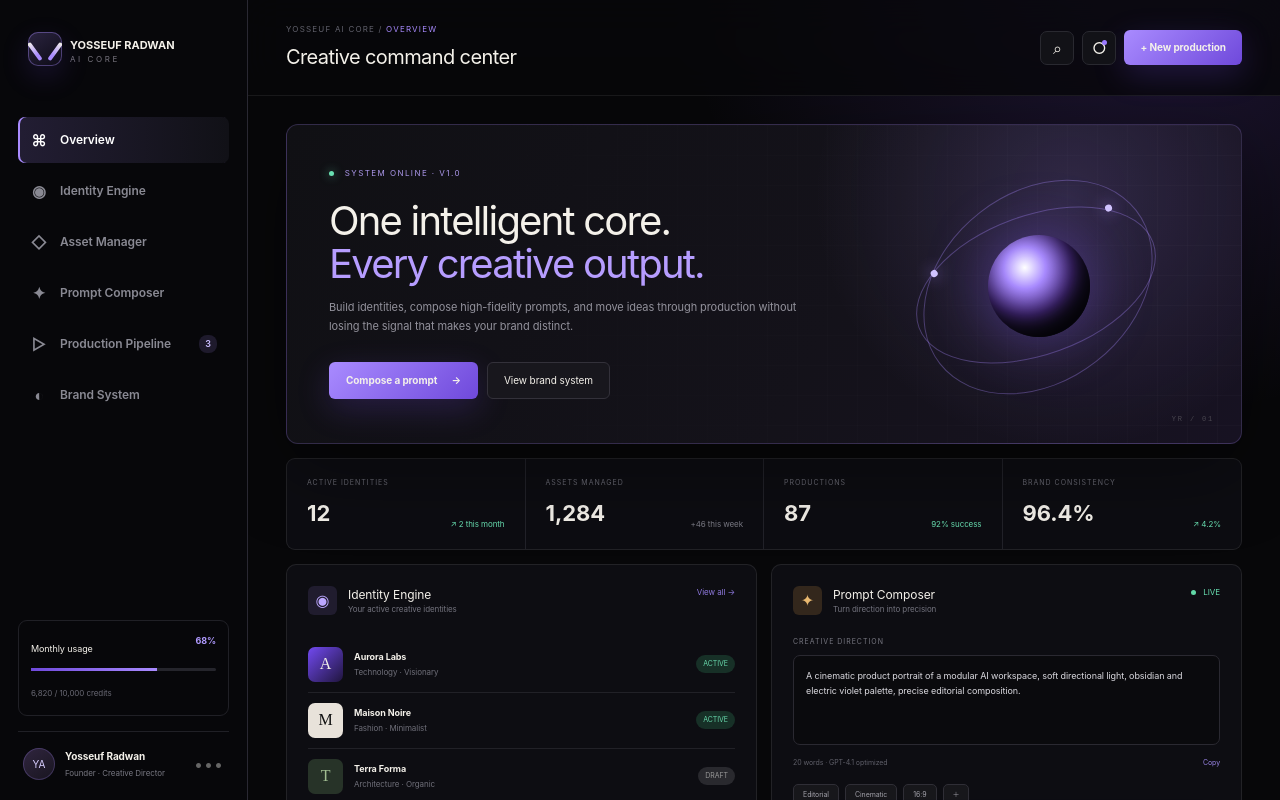
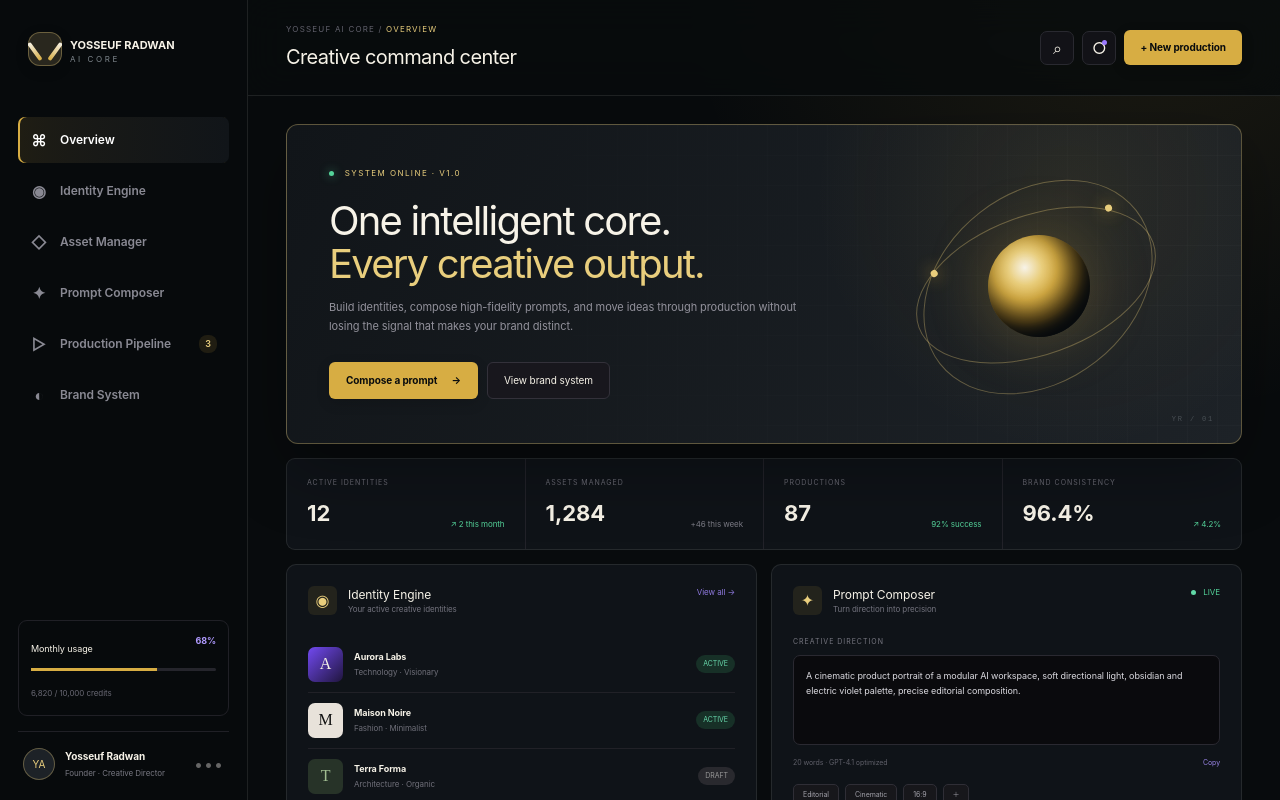
Before and after one commit to Yosseuf3/yosseuf-ai-core, a Next.js app: page / in a window 1280 px wide. Shown: the top 800 px of the page. Built offline with nearby package versions, Linux system fonts and the light colour scheme.

Commit message:
feat: migrate AI Core to YOSSEUF Foundation v1
Adopt YOSSEUF Design System Foundation v1.0.0 through a semantic product adapter, accessibility and RTL safeguards, migration validation, and a required CI quality gate.

```diff
--- a/app/brand.css
+++ b/app/brand.css
@@ -1,45 +1,94 @@
-/* YOSSEUF RADWAN — Brand layer
-   A reversible identity layer over the product UI. */
+/* YOSSEUF Foundation v1.0.0 product adapter.
+   Product rules consume semantic roles only. Palette values live in this root adapter. */
+:root {
+  --palette-neutral-0: #ffffff;
+  --palette-neutral-50: #f7f3e8;
+  --palette-neutral-300: #b8bab8;
+  --palette-neutral-500: #7f878d;
+  --palette-neutral-700: #3c444a;
+  --palette-neutral-800: #293036;
+  --palette-neutral-850: #1d2227;
+  --palette-neutral-900: #111519;
+  --palette-neutral-950: #080b0d;
+  --palette-neutral-1000: #000000;
+  --palette-gold-100: #f8ebbd;
+  --palette-gold-300: #e9ce7d;
+  --palette-gold-500: #d7ad43;
+  --palette-gold-600: #b98b25;
+  --palette-gold-700: #8c681d;
+  --palette-green-100: #cdf5e2;
+  --palette-green-500: #54d39a;
+  --palette-green-900: #123b2b;
+  --palette-red-100: #ffdada;
+  --palette-red-500: #ef7777;
+  --palette-blue-100: #d8e9ff;
+  --palette-blue-500: #6ca8ff;
 
-:root {
-  --yr-obsidian: #070709;
-  --yr-carbon: #0d0d11;
-  --yr-surface: #121218;
-  --yr-line: #292832;
-  --yr-ivory: #f4f1ea;
-  --yr-muted: #8e8b94;
-  --yr-apex: #a98bff;
-  --yr-apex-deep: #6f49db;
-  --yr-signal: #69e0b2;
-  --yr-warm: #e9b86f;
-  --yr-radius: 12px;
-  --yr-shadow: 0 24px 80px rgba(0,0,0,.38);
+  --surface-canvas: var(--palette-neutral-950);
+  --surface-sidebar: color-mix(in srgb, var(--palette-neutral-950) 97%, transparent);
+  --surface-panel: var(--palette-neutral-900);
+  --surface-panel-raised: var(--palette-neutral-850);
+  --surface-control: color-mix(in srgb, var(--palette-neutral-850) 82%, var(--palette-neutral-950));
+  --surface-overlay: color-mix(in srgb, var(--palette-neutral-1000) 76%, transparent);
+  --text-primary: var(--palette-neutral-50);
+  --text-secondary: var(--palette-neutral-300);
+  --text-muted: var(--palette-neutral-500);
+  --text-inverse: var(--palette-neutral-950);
+  --border-subtle: color-mix(in srgb, var(--palette-neutral-300) 13%, transparent);
+  --border-strong: color-mix(in srgb, var(--palette-gold-300) 34%, transparent);
+  --accent-primary: var(--palette-gold-500);
+  --accent-primary-hover: var(--palette-gold-300);
+  --accent-primary-pressed: var(--palette-gold-600);
+  --accent-on-primary: var(--palette-neutral-950);
+  --status-success: var(--palette-green-500);
+  --status-danger: var(--palette-red-500);
+  --status-info: var(--palette-blue-500);
+  --focus-ring: 0 0 0 3px color-mix(in srgb, var(--palette-gold-500) 38%, transparent);
+  --shadow-sm: 0 4px 14px color-mix(in srgb, var(--palette-neutral-1000) 14%, transparent);
+  --shadow-md: 0 14px 40px color-mix(in srgb, var(--palette-neutral-1000) 20%, transparent);
+  --shadow-lg: 0 24px 70px color-mix(in srgb, var(--palette-neutral-1000) 32%, transparent);
+  --radius-sm: .5rem;
+  --radius-md: .75rem;
+  --radius-lg: 1.125rem;
+  --motion-fast: 120ms;
+  --motion-normal: 180ms;
+  --motion-slow: 280ms;
+  --ease-standard: cubic-bezier(.2, 0, 0, 1);
+
+  /* Temporary compatibility aliases. Remove after all legacy CSS is converted. */
+  --ink: var(--surface-canvas);
+  --panel: var(--surface-panel);
+  --line: var(--border-subtle);
+  --muted: var(--text-muted);
+  --violet: var(--accent-primary);
+  --green: var(--status-success);
 }
 
 body {
-  background: var(--yr-obsidian);
-  color: var(--yr-ivory);
+  background: var(--surface-canvas);
+  color: var(--text-primary);
   letter-spacing: -.005em;
 }
 
 .shell {
   background:
-    radial-gradient(circle at 90% -5%, rgba(123,77,223,.22), transparent 28%),
-    radial-gradient(circle at 30% 105%, rgba(105,224,178,.07), transparent 27%),
-    var(--yr-obsidian);
+    radial-gradient(circle at 90% -5%, color-mix(in srgb, var(--accent-primary) 11%, transparent), transparent 28%),
+    radial-gradient(circle at 30% 105%, color-mix(in srgb, var(--status-success) 5%, transparent), transparent 27%),
+    var(--surface-canvas);
 }
 
 .sidebar {
-  background: rgba(8,8,11,.97);
-  border-right-color: var(--yr-line);
+  background: var(--surface-sidebar);
+  border-inline-end-color: var(--border-subtle);
+  border-right-color: var(--border-subtle);
 }
 
-/* The Apex monogram */
 .brand-mark {
   grid-template-columns: 42px 1fr;
   grid-template-rows: 24px 16px;
   min-width: 190px;
 }
+
 .brand-mark > span {
   position: relative;
   width: 34px;
@@ -47,137 +96,110 @@ body {
   color: transparent;
   border: 0;
   transform: none;
-  border-radius: 10px;
+  border-radius: var(--radius-md);
   overflow: hidden;
-  background: linear-gradient(145deg, rgba(169,139,255,.22), rgba(111,73,219,.06));
-  box-shadow: inset 0 0 0 1px rgba(169,139,255,.38), 0 10px 28px rgba(111,73,219,.18);
+  background: color-mix(in srgb, var(--accent-primary) 12%, var(--surface-panel));
+  box-shadow: inset 0 0 0 1px var(--border-strong), var(--shadow-sm);
 }
+
 .brand-mark > span::before,
 .brand-mark > span::after {
   content: "";
   position: absolute;
-  background: linear-gradient(180deg, #f4f1ea, #a98bff 72%);
+  width: 4px;
+  height: 21px;
+  top: 7px;
+  background: linear-gradient(180deg, var(--text-primary), var(--accent-primary));
   border-radius: 999px;
   transform-origin: bottom center;
 }
-.brand-mark > span::before {
-  width: 4px;
-  height: 21px;
-  left: 11px;
-  top: 7px;
-  transform: rotate(-36deg);
-}
-.brand-mark > span::after {
-  width: 4px;
-  height: 21px;
-  right: 11px;
-  top: 7px;
-  transform: rotate(36deg);
-}
-.brand-mark b {
-  font-size: 0;
-  letter-spacing: .18em;
-}
-.brand-mark b::after {
-  content: "YOSSEUF RADWAN";
-  font-size: 11px;
-  font-weight: 750;
-}
-.brand-mark small {
-  color: #77747e;
-  letter-spacing: .32em;
-}
+.brand-mark > span::before { left: 11px; transform: rotate(-36deg); }
+.brand-mark > span::after { right: 11px; transform: rotate(36deg); }
+.brand-mark b { font-size: 0; letter-spacing: .18em; }
+.brand-mark b::after { content: "YOSSEUF RADWAN"; font-size: 11px; font-weight: 700; }
+.brand-mark small { color: var(--text-muted); letter-spacing: .32em; }
 
 .nav-item.active {
-  background: linear-gradient(90deg, rgba(169,139,255,.17), rgba(18,18,24,.9));
-  box-shadow: inset 2px 0 var(--yr-apex);
+  background: linear-gradient(90deg, color-mix(in srgb, var(--accent-primary) 12%, transparent), var(--surface-panel));
+  box-shadow: inset 2px 0 var(--accent-primary);
 }
-.nav-item:hover { background: #15151b; }
-.nav-item i { background: rgba(169,139,255,.14); color: #cabdff; }
-
-.profile > span {
-  background: linear-gradient(145deg, #30253f, #18151f);
-  color: #d8ceff;
-  box-shadow: inset 0 0 0 1px rgba(169,139,255,.24);
-}
+.nav-item:hover { background: var(--surface-panel-raised); color: var(--text-primary); }
+.nav-item i { background: color-mix(in srgb, var(--accent-primary) 12%, transparent); color: var(--accent-primary-hover); }
+.profile > span { background: var(--surface-panel-raised); color: var(--accent-primary-hover); box-shadow: inset 0 0 0 1px var(--border-strong); }
 .profile b { font-size: 0; }
 .profile b::after { content: "Yosseuf Radwan"; font-size: 10px; }
 .profile small { font-size: 0; }
 .profile small::after { content: "Founder · Creative Director"; font-size: 8px; }
 
-header {
-  background: rgba(7,7,9,.78);
-  border-bottom-color: rgba(255,255,255,.07);
-}
-header p span { color: var(--yr-apex); }
+header { background: color-mix(in srgb, var(--surface-canvas) 82%, transparent); border-bottom-color: var(--border-subtle); }
+header p span,
+.hero-card h2 span,
+.production-hero h2 span,
+.eyebrow { color: var(--accent-primary-hover); }
 
 .primary,
 .generate,
 .view-actions button:last-child {
-  background: linear-gradient(135deg, var(--yr-apex), var(--yr-apex-deep));
-  box-shadow: 0 10px 32px rgba(111,73,219,.24);
+  color: var(--accent-on-primary);
+  background: var(--accent-primary);
+  box-shadow: var(--shadow-sm);
 }
 .primary:hover,
 .generate:hover,
-.view-actions button:last-child:hover { filter: brightness(1.08); transform: translateY(-1px); }
-button { transition: transform .18s ease, filter .18s ease, background .18s ease, border-color .18s ease; }
+.view-actions button:last-child:hover { background: var(--accent-primary-hover); transform: translateY(-1px); }
+.primary:active,
+.generate:active,
+.view-actions button:last-child:active { background: var(--accent-primary-pressed); transform: translateY(0); }
+
+button,
+a,
+textarea { transition: color var(--motion-normal) var(--ease-standard), background var(--motion-normal) var(--ease-standard), border-color var(--motion-normal) var(--ease-standard), transform var(--motion-normal) var(--ease-standard); }
+button:focus-visible,
+a:focus-visible,
+textarea:focus-visible { outline: 0; box-shadow: var(--focus-ring); }
+button:disabled { opacity: .45; cursor: not-allowed; }
 
 .hero-card,
 .production-hero {
-  border-color: rgba(169,139,255,.22);
-  background:
-    radial-gradient(circle at 82% 22%, rgba(169,139,255,.18), transparent 31%),
-    linear-gradient(118deg, #101014 0%, #14121a 58%, #171222 100%);
-  box-shadow: var(--yr-shadow);
+  border-color: var(--border-strong);
+  background: radial-gradient(circle at 82% 22%, color-mix(in srgb, var(--accent-primary) 9%, transparent), transparent 31%), linear-gradient(118deg, var(--surface-panel), var(--surface-panel-raised));
+  box-shadow: var(--shadow-lg);
 }
-.hero-card::after {
-  content: "YR / 01";
-  position: absolute;
-  right: 27px;
-  bottom: 20px;
-  font: 7px ui-monospace, monospace;
-  letter-spacing: .26em;
-  color: rgba(244,241,234,.23);
-}
-.hero-card h2 span,
-.production-hero h2 span { color: #b69dff; }
-.eyebrow { color: #ac98eb; }
-.eyebrow i { background: var(--yr-signal); box-shadow: 0 0 10px rgba(105,224,178,.7); }
+.hero-card::after { content: "YR / 01"; position: absolute; inset-inline-end: 27px; bottom: 20px; font: 7px ui-monospace, monospace; letter-spacing: .26em; color: var(--text-muted); opacity: .45; }
+.eyebrow i { background: var(--status-success); box-shadow: 0 0 10px color-mix(in srgb, var(--status-success) 70%, transparent); }
 
-.orb-core {
-  background: radial-gradient(circle at 36% 32%, #fff 0, #ece6ff 5%, #a98bff 22%, #4b2c85 50%, #09080d 75%);
-  box-shadow: 0 0 62px rgba(132,92,239,.48), inset -12px -15px 28px #05040a;
-}
-.orbit { border-color: rgba(169,139,255,.34); }
-.orbit::after { background: #d2c5ff; box-shadow: 0 0 16px #a98bff; }
+.orb-core { background: radial-gradient(circle at 36% 32%, var(--text-primary), var(--accent-primary-hover) 18%, var(--accent-primary) 34%, var(--palette-gold-700) 58%, var(--surface-canvas) 76%); box-shadow: 0 0 62px color-mix(in srgb, var(--accent-primary) 28%, transparent), inset -12px -15px 28px var(--surface-canvas); }
+.orbit { border-color: var(--border-strong); }
+.orbit::after { background: var(--accent-primary-hover); box-shadow: 0 0 16px var(--accent-primary); }
 
 .panel,
 .metrics,
 .production-table,
-.stage-strip {
-  background: rgba(15,15,20,.92);
-  border-color: rgba(255,255,255,.085);
-}
-.panel:hover { border-color: rgba(169,139,255,.22); }
-
-.violet { background: rgba(169,139,255,.12); color: #bca7ff; }
-.green, .live, .metrics .up { color: var(--yr-signal); }
-.amber { color: var(--yr-warm); }
-
+.stage-strip { background: color-mix(in srgb, var(--surface-panel) 92%, transparent); border-color: var(--border-subtle); }
+.panel:hover { border-color: var(--border-strong); }
+.violet,
+.amber { background: color-mix(in srgb, var(--accent-primary) 10%, transparent); color: var(--accent-primary-hover); }
+.green,
+.live,
+.metrics .up { color: var(--status-success); }
 .usage > div i,
 .progress i,
 .stage-progress i.filled,
-.production-score > div i {
-  background: linear-gradient(90deg, var(--yr-apex-deep), var(--yr-apex));
+.production-score > div i { background: var(--accent-primary); }
+.toast { background: var(--text-primary); color: var(--text-inverse); border: 1px solid var(--border-subtle); }
+::selection { background: color-mix(in srgb, var(--accent-primary) 38%, transparent); color: var(--text-primary); }
+
+[dir="rtl"] .nav-item { text-align: right; }
+[dir="rtl"] .nav-item i { margin-left: 0; margin-inline-start: auto; }
+[dir="rtl"] .profile em { margin-left: 0; margin-inline-start: auto; }
+
+@media (prefers-reduced-motion: reduce) {
+  html { scroll-behavior: auto; }
+  *, *::before, *::after { animation-duration: .01ms !important; animation-iteration-count: 1 !important; transition-duration: .01ms !important; scroll-behavior: auto !important; }
+  .primary:hover,
+  .generate:hover,
+  .view-actions button:last-child:hover { transform: none; }
 }
-
-.toast {
-  background: var(--yr-ivory);
-  color: #151318;
-  border: 1px solid rgba(0,0,0,.08);
-}
-
-::selection { background: rgba(169,139,255,.36); color: #fff; }
 
 @media (max-width: 1000px) {
   .brand-mark { min-width: 0; }
--- a/package.json
+++ b/package.json
@@ -9,8 +9,10 @@
     "dev": "WRANGLER_LOG_PATH=.wrangler/wrangler.log vinext dev",
     "build": "WRANGLER_LOG_PATH=.wrangler/wrangler.log vinext build",
     "start": "WRANGLER_LOG_PATH=.wrangler/wrangler.log vinext start",
-    "test": "node --test tests/rendered-html.test.mjs",
+    "test": "node --test tests/*.test.mjs",
     "lint": "eslint . --ignore-pattern dist --ignore-pattern .next",
+    "validate:design-system": "node scripts/validate-design-system.mjs",
+    "quality": "npm run validate:design-system && npm run lint && npm run build && npm test",
     "db:generate": "drizzle-kit generate"
   },
   "dependencies": {
```
Also changed, not shown: scripts/validate-design-system.mjs (added, +58 -0 lines), 1 other file (tests, documents, lock files or other folders).
